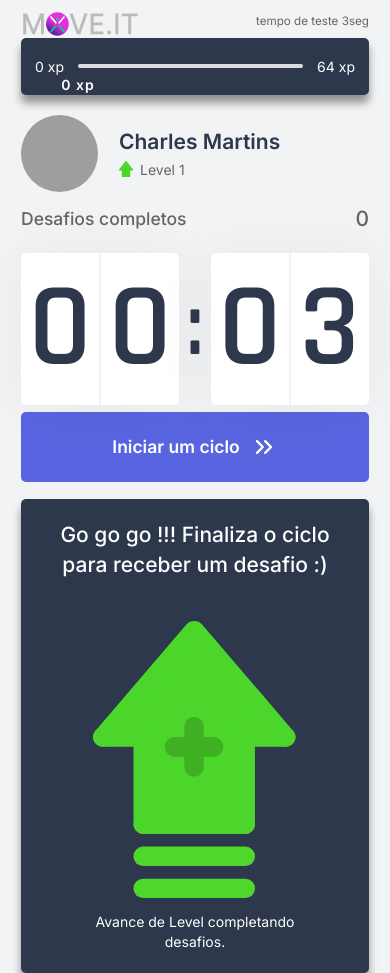
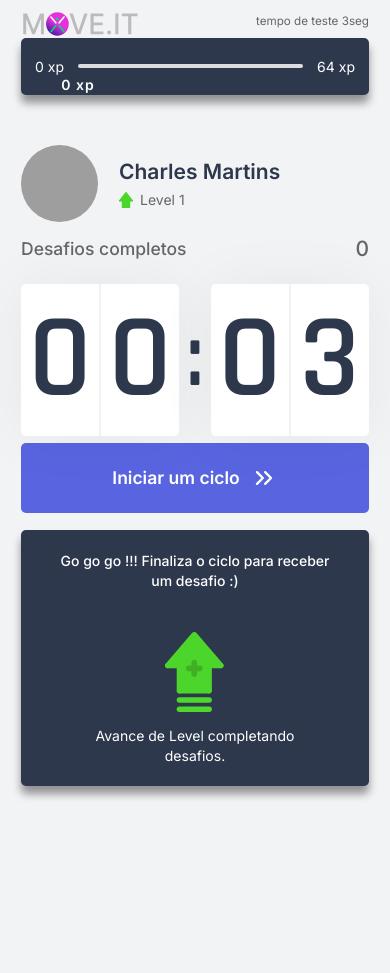
Before and after one commit to charles-mrt/nlw4-move.it, a Next.js app: page / in a window 390 px wide. After the commit the page ends 844 px from the top, so only its background shows below. Built offline with nearby package versions, Linux system fonts and the light colour scheme; grey boxes are pictures that could not be loaded.

Commit message:
fixed challenge font-size and responsiveness

```diff
--- a/src/components/Countdown.tsx
+++ b/src/components/Countdown.tsx
@@ -7,7 +7,6 @@ import { FiChevronsRight, FiXCircle, FiCheck} from "react-icons/fi";
 export function Countdown() {
 
     const {
-        startTime,
         minutes,
         seconds,
         hasFinished,
@@ -24,8 +23,6 @@ export function Countdown() {
     return (
         <div>
             <div>
-               {/*} <p className={styles.alert}><small>valor inicial para TESTE: {startTime} segundos</small></p>*/}
-
             </div>
 
             <div className={styles.countdownContainer}>
--- a/src/components/MainLogo.tsx
+++ b/src/components/MainLogo.tsx
@@ -4,7 +4,6 @@ export function MainLogo() {
 
     return (
         <>
-            {/*<p className={styles.alertDevelopment}><small>em desenvolvimento</small></p>*/}
             <div className={ styles.mainLogo }>
                 <img src="/assets/logo.svg" alt="MoveIT" className={styles.logo}/>
                 <small>tempo de teste 3seg</small>
--- a/src/styles/components/ChallengeBox.module.css
+++ b/src/styles/components/ChallengeBox.module.css
@@ -106,3 +106,13 @@
 .challengeActive footer button:hover {
    filter: brightness(0.9);
 }
+
+@media(max-width: 460px) {
+   .challengeNotActive img {
+      margin:auto;
+      height: 80px;
+   }
+   .challengeNotActive strong {
+      font-size: 1rem;
+   }
+}
--- a/src/styles/components/MainLogo.module.css
+++ b/src/styles/components/MainLogo.module.css
@@ -22,16 +22,3 @@
         width: 120px;
     }
 }
-
-
-/*alert */
-.alertDevelopment {
-    display: flex;
-    justify-content: flex-end;
-}
-.alertDevelopment small{
-   background:#f08686;
-   color: #fff;
-   padding: 4px;
-   border-radius: 4px;
-}
```
